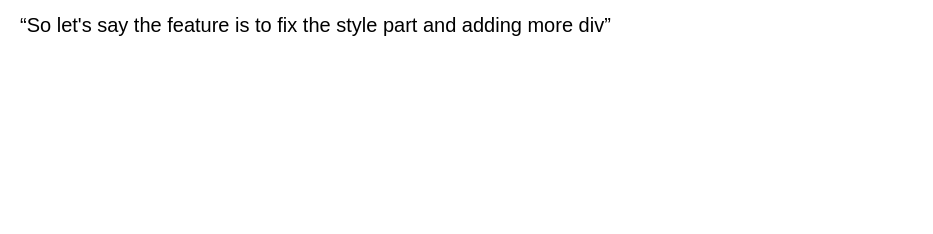
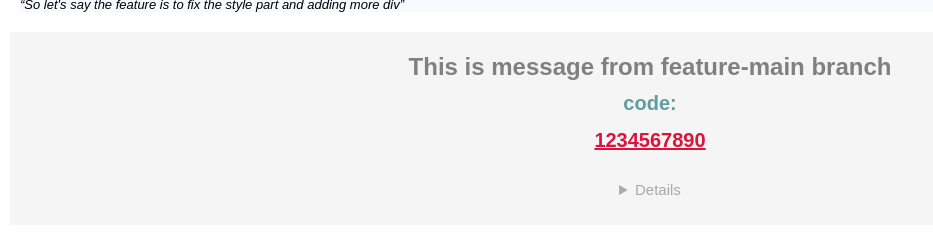
Before and after one commit to thanapornTH15/firstgithubrepo, a plain HTML site: page home.html in a window 1280 px wide. Shown: the part 136-370 px from the top of the page, without its empty margins (0-933 px from the left). Drawn offline with Linux system fonts and the light colour scheme.

Commit message:
change in home.html

```diff
--- a/home.html
+++ b/home.html
@@ -26,6 +26,29 @@
             padding: 10px;
             line-height: 1cm;
         }
+        .f-main {
+            text-align: center;
+            background-color:whitesmoke;
+            width: 100%;
+            color: crimson;
+            line-height: 50px;
+        }
+        .f-main p {
+            font-weight: bold;
+            text-decoration: underline;
+        }
+        .f-main li {
+            list-style: none;
+            text-decoration: none;
+            line-height: normal;
+            background-color:aliceblue;
+            color: coral;
+            cursor: default;
+        }
+        .f-main ::selection {
+            background-color: lightblue;
+            color: white;
+        }
     </style>
 </head>
 
@@ -33,7 +56,16 @@
     <div style="line-height: 1.5cm;">
         <h1>So, This is test.</h1>
         <p style="text-align: center;">you should add something below</p>
-        <p><q>So let's say the feature is to fix the style part and adding more div</q></p>
+        <p style="font-size: small; background-color: ghostwhite; font-style: italic; line-height: normal;"><q>So let's say the feature is to fix the style part and adding more div</q></p>
+    </div>
+
+    <div class="f-main">
+        <h2 style="color: gray;">This is message from feature-main branch</h2>
+        <p style="text-decoration: none; line-height: normal; color: cadetblue;">code:</p><p>1234567890</p>
+        <details style="font-size: 15px; color: darkgray; cursor: pointer;">
+            <li>1. add css</li>
+            <li>2. fix html</li>
+        </details>
     </div>
 </body>
 </html>
```
